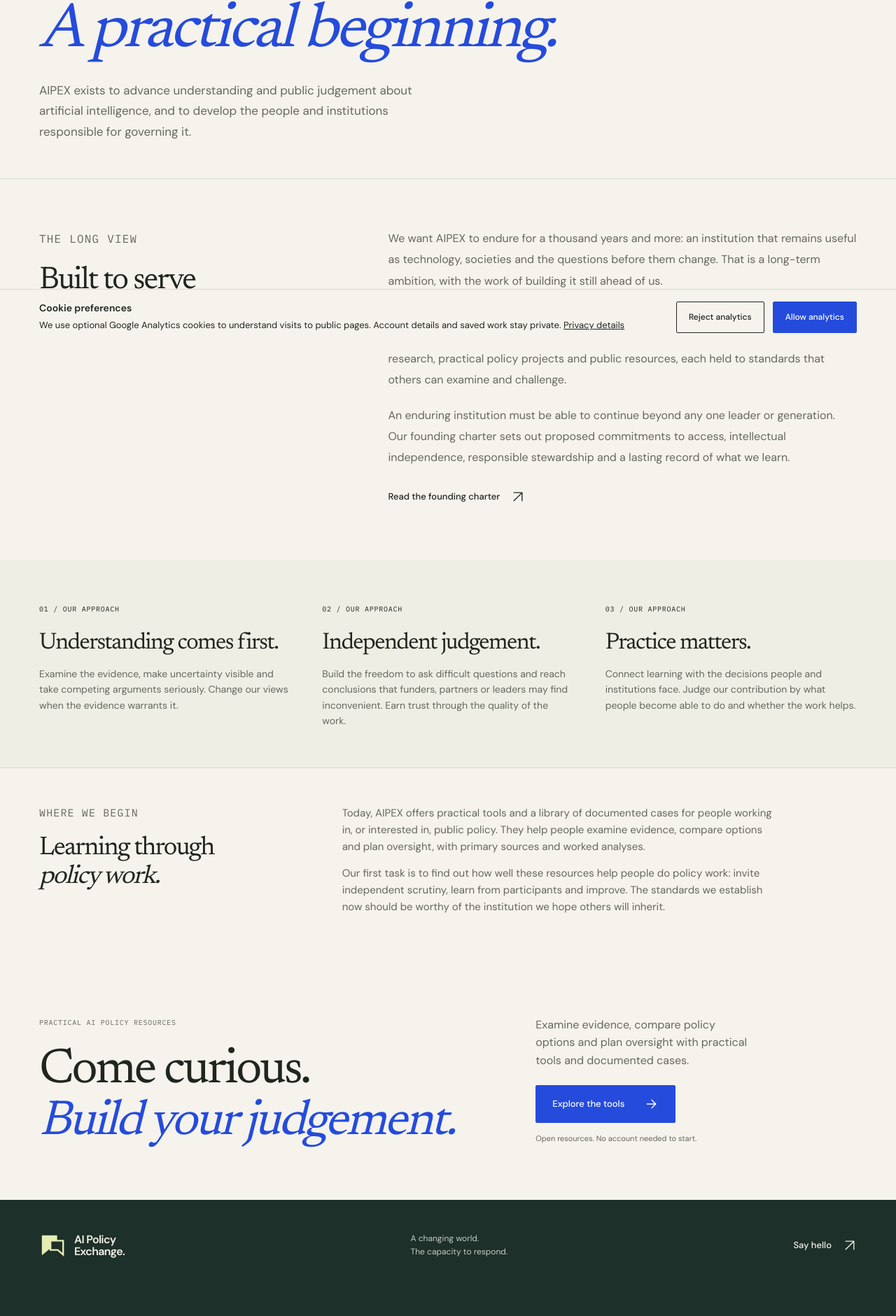
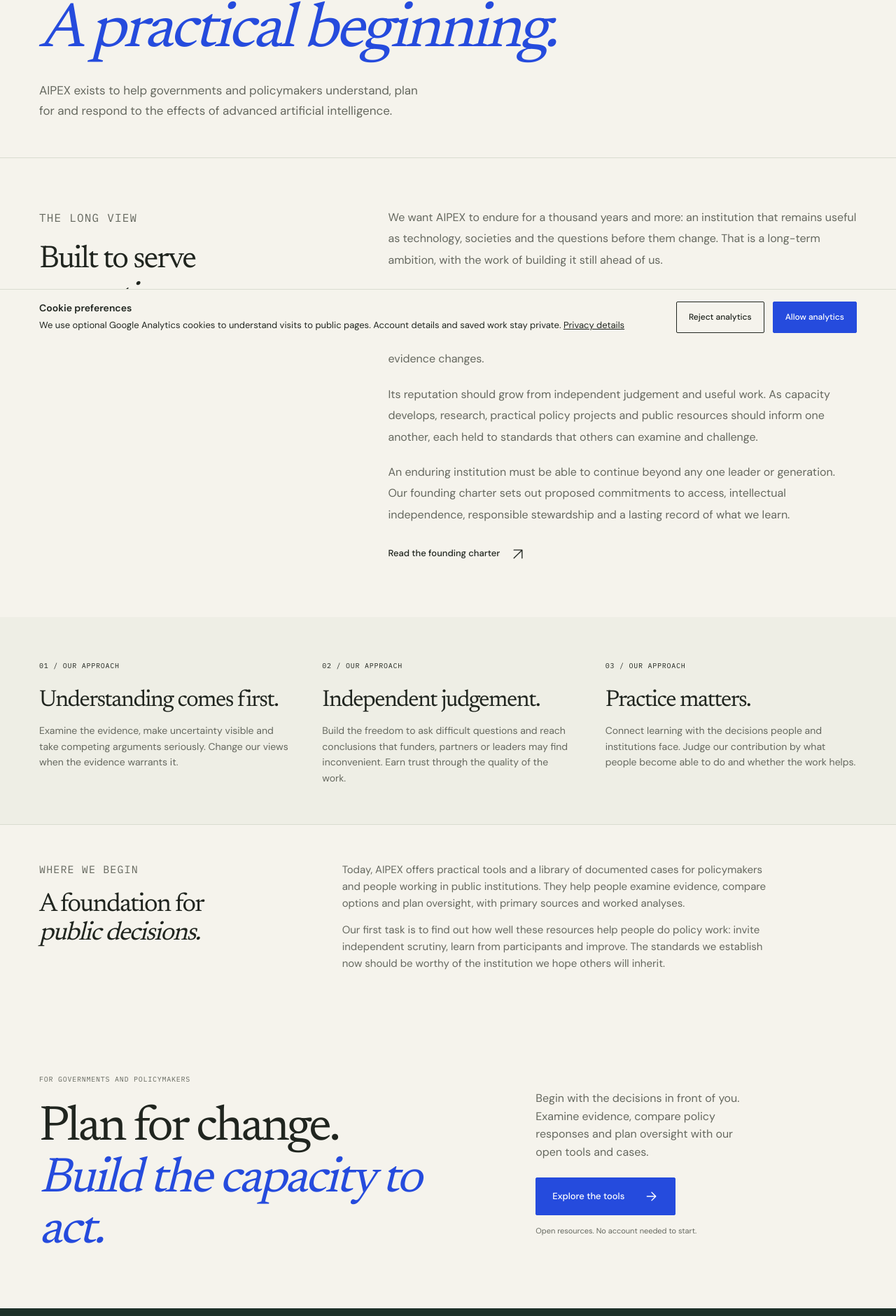
Before and after one commit to jamiegreee/aipex, a Next.js app: page /about in a window 1280 px wide. Shown: the part 308-2189 px from the top of the page at 70% size. Built offline with nearby package versions, Linux system fonts and the light colour scheme.

Commit message:
Focus AIPEX mission on government readiness for advanced AI (#17)

```diff
--- a/src/app/about/page.tsx
+++ b/src/app/about/page.tsx
@@ -8,7 +8,7 @@
 export const metadata: Metadata = {
   title: "About the exchange",
   description:
-    "AIPEX is building an enduring institution for AI policy understanding and public judgement. We begin with practical tools and source-backed cases.",
+    "AIPEX exists to help governments and policymakers prepare for advanced artificial intelligence and respond to its effects on public institutions, the economy and society.",
 };
 
 const principles = [
@@ -40,9 +40,9 @@
               <em>A practical beginning.</em>
             </h1>
             <p className="intro-description">
-              AIPEX exists to advance understanding and public judgement about
-              artificial intelligence, and to develop the people and institutions
-              responsible for governing it.
+              AIPEX exists to help governments and policymakers understand,
+              plan for and respond to the effects of advanced artificial
+              intelligence.
             </p>
           </div>
         </section>
@@ -63,10 +63,16 @@
               the work of building it still ahead of us.
             </p>
             <p>
-              Its reputation should grow from careful teaching, independent
-              judgement and work that helps people make better decisions. As
-              capacity develops, education could sit alongside research,
-              practical policy projects and public resources, each held to
+              Our focus is on what increasingly capable AI could mean for
+              public institutions, the economy and society, and the choices
+              governments need to prepare for. We want to strengthen the
+              judgement and institutional capacity needed to make those choices
+              as the evidence changes.
+            </p>
+            <p>
+              Its reputation should grow from independent judgement and useful
+              work. As capacity develops, research, practical policy projects
+              and public resources should inform one another, each held to
               standards that others can examine and challenge.
             </p>
             <p>
@@ -98,12 +104,12 @@
           <div className="container secondary-inner">
             <div>
               <p className="label">Where we begin</p>
-              <h2 id="beginning-heading">Learning through<br /><em>policy work.</em></h2>
+              <h2 id="beginning-heading">A foundation for<br /><em>public decisions.</em></h2>
             </div>
             <div>
               <p>
                 Today, AIPEX offers practical tools and a library of documented
-                cases for people working in, or interested in, public policy.
+                cases for policymakers and people working in public institutions.
                 They help people examine evidence, compare options and plan
                 oversight, with primary sources and worked analyses.
               </p>
--- a/src/app/layout.tsx
+++ b/src/app/layout.tsx
@@ -27,11 +27,11 @@
   metadataBase: new URL("https://theaipex.org"),
   title: { default: "AIPEX — AI Policy Exchange", template: "%s — AIPEX" },
   description:
-    "Practical tools and source-backed cases to understand, develop and deliver effective AI policy.",
+    "AIPEX helps governments and policymakers understand, plan for and respond to the effects of advanced artificial intelligence.",
   openGraph: {
     title: "AIPEX — AI Policy Exchange",
     description:
-      "Practical tools and source-backed cases. Build the judgement and capacity to act.",
+      "Helping governments and policymakers prepare for advanced AI and respond to its effects on public institutions, the economy and society.",
     type: "website",
     locale: "en_GB",
   },
--- a/src/app/page.tsx
+++ b/src/app/page.tsx
@@ -16,16 +16,17 @@
         >
           <div className="hero-copy">
             <p className="label hero-label">
-              <span className="status-dot" /> Building AI policy capacity
+              <span className="status-dot" /> For governments and policymakers
             </p>
             <h1 id="hero-heading">
-              Big questions.
+              Helping governments
               <br />
-              <em>Better policy.</em>
+              <em>prepare for advanced AI.</em>
             </h1>
             <p className="hero-description">
-              Build the judgement to act. Practical tools and source-backed
-              cases for people shaping how AI is governed.
+              AIPEX helps governments and policymakers understand, plan for and
+              respond to the effects of advanced artificial intelligence on
+              public institutions, the economy and society.
             </p>
             <div className="hero-actions">
               <Link className="button" href="/tools">
@@ -36,7 +37,7 @@
               </Link>
             </div>
             <p className="hero-footnote">
-              Open resources. Practical questions. Work worth doing.
+              Independent judgement, grounded in evidence.
             </p>
           </div>
           <aside
@@ -151,16 +152,22 @@
             <p className="label">An enduring purpose</p>
             <div>
               <h2 id="mission-heading">
-                Understanding AI.
+                Plan for change.
                 <br />
-                <em>Building public judgement.</em>
+                <em>Build the capacity to respond.</em>
               </h2>
               <div className="mission-copy">
                 <p>
-                  AIPEX is building capacity to understand, develop and deliver
-                  effective AI policy. We begin with useful work: careful
-                  teaching, questions that can be examined and resources people
-                  can put into practice.
+                  Preparing for advanced AI means looking beyond individual
+                  deployments to the changes more capable systems could bring.
+                  Our purpose is to help governments anticipate those changes,
+                  weigh policy responses and build the institutions needed to act.
+                </p>
+                <p>
+                  We begin with practical tools and documented cases that help
+                  policymakers examine evidence, compare options and plan
+                  oversight. These resources provide a foundation for judgement
+                  as capabilities and evidence change.
                 </p>
               </div>
               <Link className="text-link" href="/about">
--- a/src/app/policy.css
+++ b/src/app/policy.css
@@ -4,7 +4,8 @@
   gap: 7%;
 }
 .policy-home-hero h1 {
-  font-size: clamp(64px, 6.8vw, 100px);
+  font-size: clamp(48px, 5vw, 74px);
+  line-height: 1.04;
 }
 .home-workbench {
   background: var(--color-accent);
@@ -731,7 +732,7 @@
     gap: 35px;
   }
   .policy-home-hero h1 {
-    font-size: clamp(58px, 11vw, 86px);
+    font-size: clamp(46px, 8vw, 68px);
   }
   .home-workbench {
     padding: 28px;
--- a/src/app/tools/page.tsx
+++ b/src/app/tools/page.tsx
@@ -21,9 +21,9 @@
               <em>workable.</em>
             </h1>
             <p className="intro-description">
-              Three working aids for the decisions in front of you. Examine the
-              evidence, make the trade-offs visible and leave with a brief you
-              can use.
+              Three working aids for policymakers and public institutions.
+              Examine evidence, compare policy responses and plan oversight,
+              leaving with a brief you can develop as the evidence changes.
             </p>
           </div>
         </header>
--- a/src/components/Footer.tsx
+++ b/src/components/Footer.tsx
@@ -19,8 +19,8 @@
             </span>
           </Link>
           <p>
-            A changing world.
-            <br />The capacity to respond.
+            Advanced AI.
+            <br />The public capacity to respond.
           </p>
           <Link className="text-link" href="/contact">
             Say hello <Arrow diagonal />
@@ -32,7 +32,7 @@
         <div className="footer-bottom">
           <span>© {new Date().getFullYear()} AI Policy Exchange</span>
           <span className="footer-location">
-            Building AI policy capacity.
+            Helping governments prepare for advanced AI.
           </span>
           <Link href="/charter">Founding charter</Link>
           <Link href="/privacy">Privacy</Link>
--- a/src/components/JoinCallout.tsx
+++ b/src/components/JoinCallout.tsx
@@ -7,18 +7,18 @@
       <div className="container join-callout-inner">
         <div>
           <span className="label">
-            Practical AI policy resources
+            For governments and policymakers
           </span>
           <h2 id="join-heading">
-            Come curious.
+            Plan for change.
             <br />
-            <em>Build your judgement.</em>
+            <em>Build the capacity to act.</em>
           </h2>
         </div>
         <div className="join-callout-copy">
           <p>
-            Examine evidence, compare policy options and plan oversight with
-            practical tools and documented cases.
+            Begin with the decisions in front of you. Examine evidence, compare
+            policy responses and plan oversight with our open tools and cases.
           </p>
           <Link className="button" href="/tools">
             Explore the tools <Arrow />
--- a/src/content/charter.ts
+++ b/src/content/charter.ts
@@ -5,7 +5,7 @@
     "id": "our-purpose",
     "title": "Our purpose",
     "paragraphs": [
-      "AIPEX exists to advance understanding and public judgement about artificial intelligence, and to develop the people and institutions responsible for governing it.",
+      "AIPEX exists to help governments and policymakers understand, plan for and respond to the effects of advanced artificial intelligence. Our purpose is to strengthen public judgement and the capacity of institutions to act in the public interest.",
       "We begin with an ambition to build an institution that serves generations beyond our own. We want AIPEX to endure for a thousand years and more, remaining useful as the questions before society change. Its reputation must rest on work that deserves trust."
     ]
   },
```
Also changed, not shown: src/app/contact/page.tsx (+6 -5 lines).
